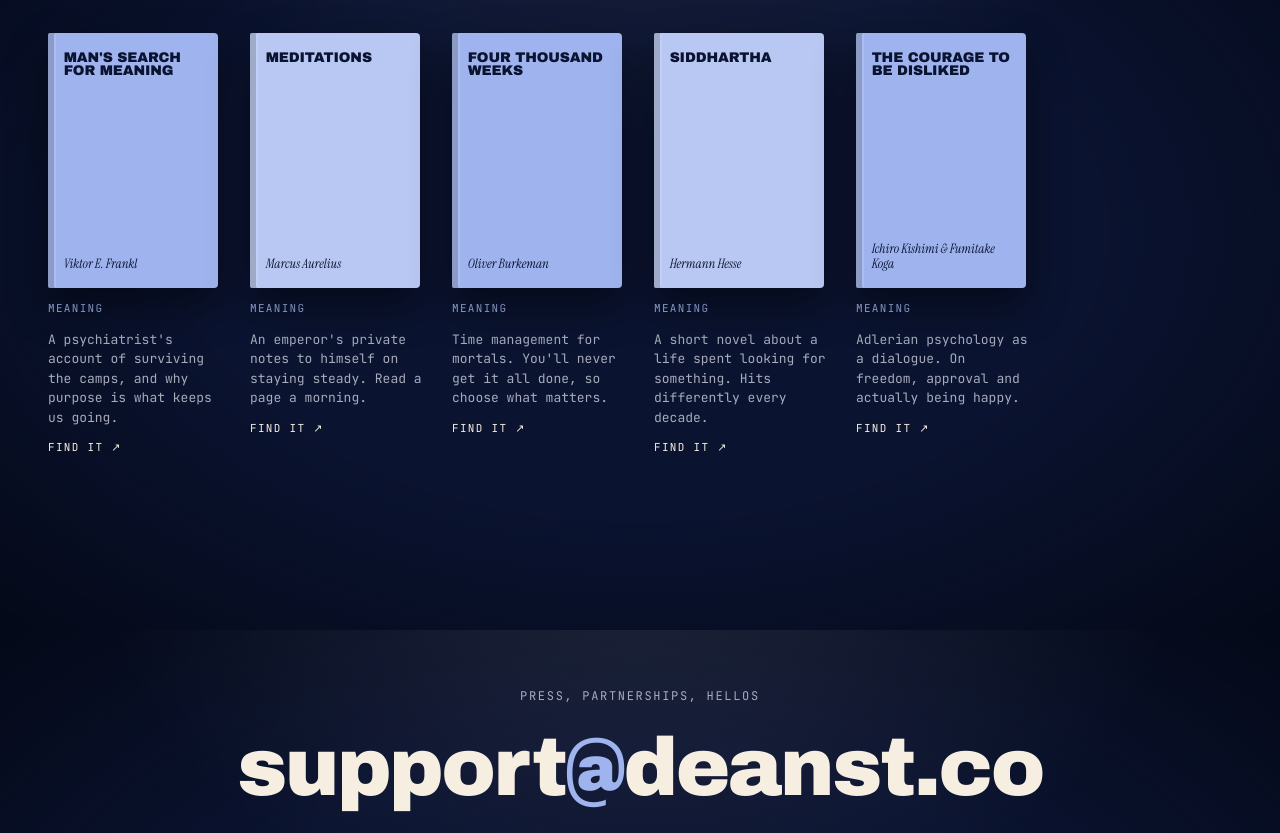
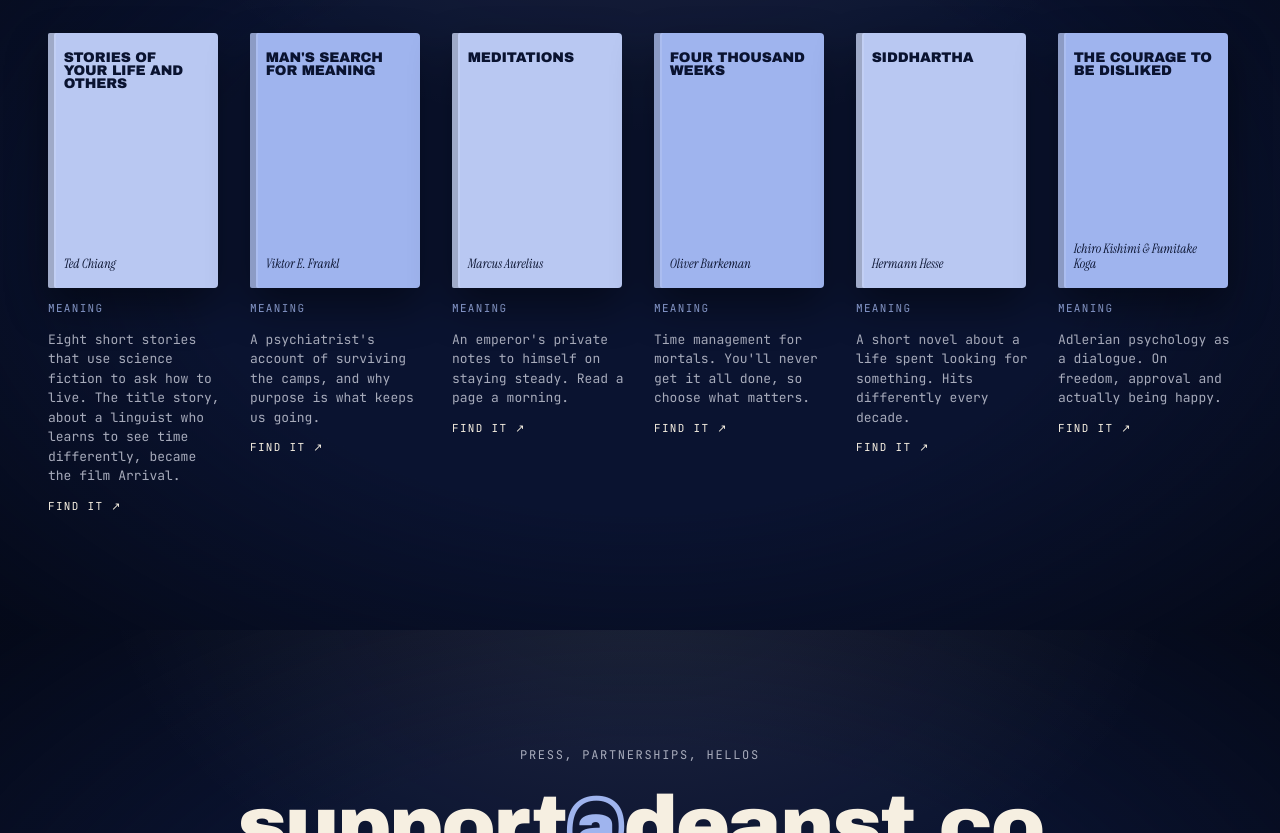
Before and after one commit to jallen214214/deanstmedia, a plain HTML site: page index.html in a window 1280 px wide. Shown: the part 5770-6603 px from the top of the page. Drawn offline with Linux system fonts and the light colour scheme.

Commit message:
Reading: Ted Chiang's Stories of Your Life and Others leads Meaning
Co-Authored-By: Claude Opus 5.5 <noreply@anthropic.com>

```diff
--- a/index.html
+++ b/index.html
@@ -558,6 +558,7 @@ const SHELF = [
   { cat: "Money & families", title: "Family Wealth", author: "James E. Hughes Jr.", color: "#f3c98c", note: "A family-office classic on keeping a family, not just its money, intact across generations." },
 
   // Meaning
+  { cat: "Meaning", title: "Stories of Your Life and Others", author: "Ted Chiang", color: "#b9c8f2", note: "Eight short stories that use science fiction to ask how to live. The title story, about a linguist who learns to see time differently, became the film Arrival." },
   { cat: "Meaning", title: "Man's Search for Meaning", author: "Viktor E. Frankl", color: "#9fb4ee", note: "A psychiatrist's account of surviving the camps, and why purpose is what keeps us going." },
   { cat: "Meaning", title: "Meditations", author: "Marcus Aurelius", color: "#b9c8f2", note: "An emperor's private notes to himself on staying steady. Read a page a morning." },
   { cat: "Meaning", title: "Four Thousand Weeks", author: "Oliver Burkeman", color: "#9fb4ee", note: "Time management for mortals. You'll never get it all done, so choose what matters." },
```
